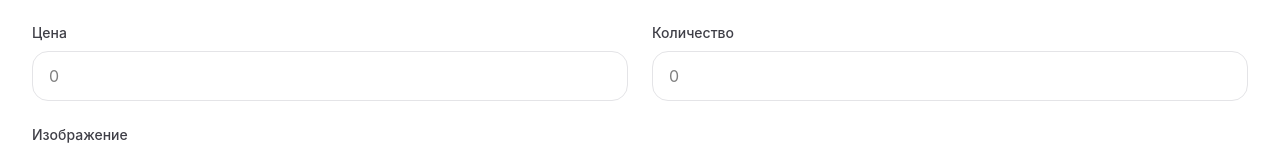
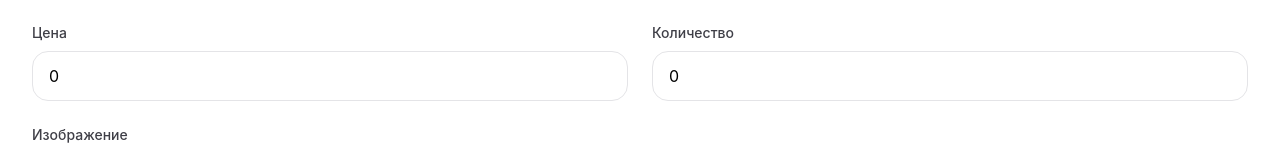
Before and after one commit to Kaytomii/react_project, a React (Vite) app: page / in a window 1280 px wide. Shown: the part 647-798 px from the top of the page. Built offline with nearby package versions, Linux system fonts and the light colour scheme.

Commit message:
change AddProduct

```diff
--- a/src/components/AddProduct.tsx
+++ b/src/components/AddProduct.tsx
@@ -1,4 +1,4 @@
-import Products from "../models/Products.ts";
+//import Products from "../models/Products.ts";
 import type {ProductType} from "../types/ProductType.ts";
 import {type ChangeEvent, type SubmitEvent, useState} from "react";
 
@@ -7,12 +7,24 @@ type CreateProductProps = {
     setProducts: (products: ProductType[]) => void;
 }
 const AddProduct = ({products, setProducts}:CreateProductProps) => {
+    const [is_active, setIsActive] = useState<boolean>(true);
     const [image, setImage] = useState<string>("");
-    const [count, setCount] = useState<string>("");
-    const [price, setPrice] = useState<string>("");
+    const [count, setCount] = useState<number>(0);
+    const [price, setPrice] = useState<number>(0);
     const [title, setTitle] = useState<string>("");
     const handlerSubmit = (e: SubmitEvent<HTMLFormElement>) => {
         e.preventDefault();
+
+        const newProduct: ProductType = {
+            id: crypto.randomUUID(),
+            title,
+            price,
+            count,
+            image,
+            is_active
+        };
+
+        setProducts([...products, newProduct]);
     }
     return (
         <form onSubmit={handlerSubmit} className="w-full rounded-3xl bg-white p-8 shadow-xl">
@@ -57,7 +69,7 @@ const AddProduct = ({products, setProducts}:CreateProductProps) => {
                         placeholder="0"
                         className="w-full rounded-2xl border border-zinc-200 px-4 py-3 outline-none transition focus:border-black"
                         onChange={(e: ChangeEvent<HTMLInputElement>) => {
-                            setPrice(e.target.value);
+                            setPrice(+e.target.value);
                         }}
                     />
                 </div>
@@ -72,7 +84,7 @@ const AddProduct = ({products, setProducts}:CreateProductProps) => {
                         placeholder="0"
                         className="w-full rounded-2xl border border-zinc-200 px-4 py-3 outline-none transition focus:border-black"
                         onChange={(e: ChangeEvent<HTMLInputElement>) => {
-                            setCount(e.target.value);
+                            setCount(+e.target.value);
                         }}
                     />
                 </div>
@@ -101,7 +113,10 @@ const AddProduct = ({products, setProducts}:CreateProductProps) => {
                         <input
                             type="checkbox"
                             className="h-5 w-5 accent-black"
-                            defaultChecked
+                            checked={is_active}
+                            onChange={(e: ChangeEvent<HTMLInputElement>) => {
+                                setIsActive(e.target.checked);
+                            }}
                         />
                     </label>
                 </div>
```
